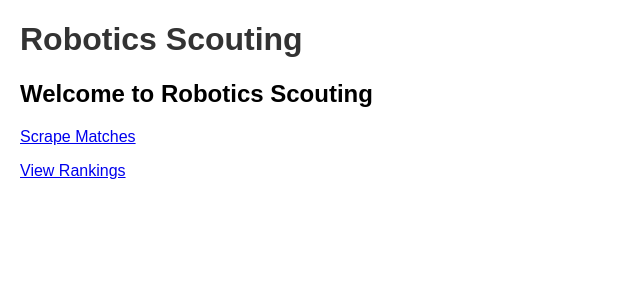
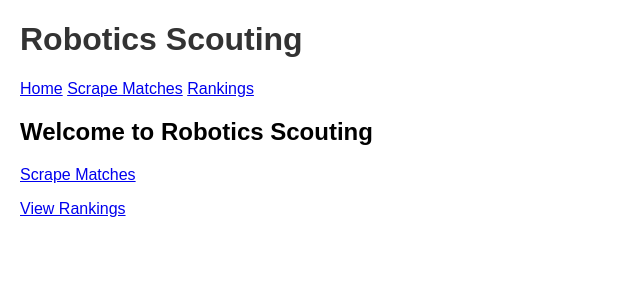
Before and after one commit to SeriouslyFunnyFr/FTC_Ratings, a Flask app: page / in a window 1280 px wide. Shown: the top 300 px of the page, without its empty margins (0-640 px from the left). Run offline with Flask 3, Linux system fonts and the light colour scheme.

Commit message:
Update base.html
slight tweak

```diff
--- a/templates/base.html
+++ b/templates/base.html
@@ -9,6 +9,11 @@
 <body>
     <header>
         <h1>Robotics Scouting</h1>
+        <nav>
+            <a href="{{ url_for('index') }}">Home</a>
+            <a href="{{ url_for('scrape_matches_route') }}">Scrape Matches</a>
+            <a href="{{ url_for('rankings') }}">Rankings</a>
+        </nav>
     </header>
     <main>
         {% block content %}{% endblock %}
```
